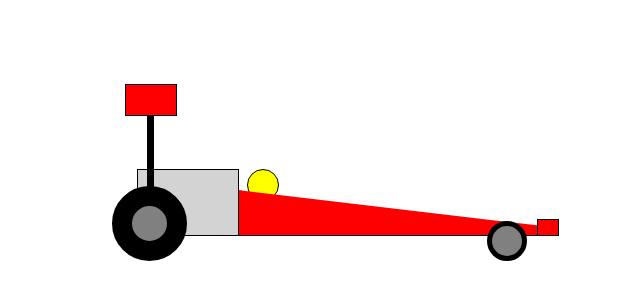
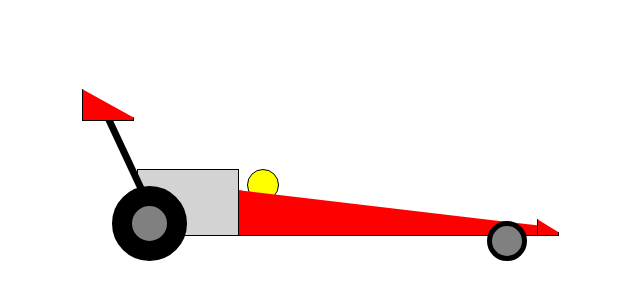
Before and after one commit to alfredoregner/desafio, a plain HTML site: page index.html in a window 1280 px wide. Shown: the part 464-764 px from the top of the page, without its empty margins (13-653 px from the left). Drawn offline with Linux system fonts and the light colour scheme.

Commit message:
Finalizado designe do carro

```diff
--- a/css/style.css
+++ b/css/style.css
@@ -49,6 +49,7 @@
     width: 20px;
     height: 15px;
     background-color: #FF0000;
+    clip-path: polygon(0% 0%, 100% 80%, 100% 100%, 0 100%);
 
     /*Posição da asa dianteira*/
     position: absolute;
@@ -56,6 +57,7 @@
     left: 550px;
 
     border: 1px solid;
+
 }
 
 #asa{
@@ -67,19 +69,22 @@
 
     /* Posição da estrutura de sustentação da asa traseira*/
     position: absolute;
-    bottom: 110px;
-    left: 160px;
+    bottom: 115px;
+    left: 140px;
+    transform: rotate(335deg);
+
 }
 
 #asaT{
     width: 50px;
     height: 30px;
     background-color: #FF0000;
+    clip-path: polygon(0% 0%, 100% 90%, 100% 100%, 0 100%);
 
     /*Posição da asa traseira*/
     position: absolute;
-    bottom: 220px;
-    left: 138px;
+    bottom: 215px;
+    left: 95px;
 
     border: 1px solid;
 }
```
